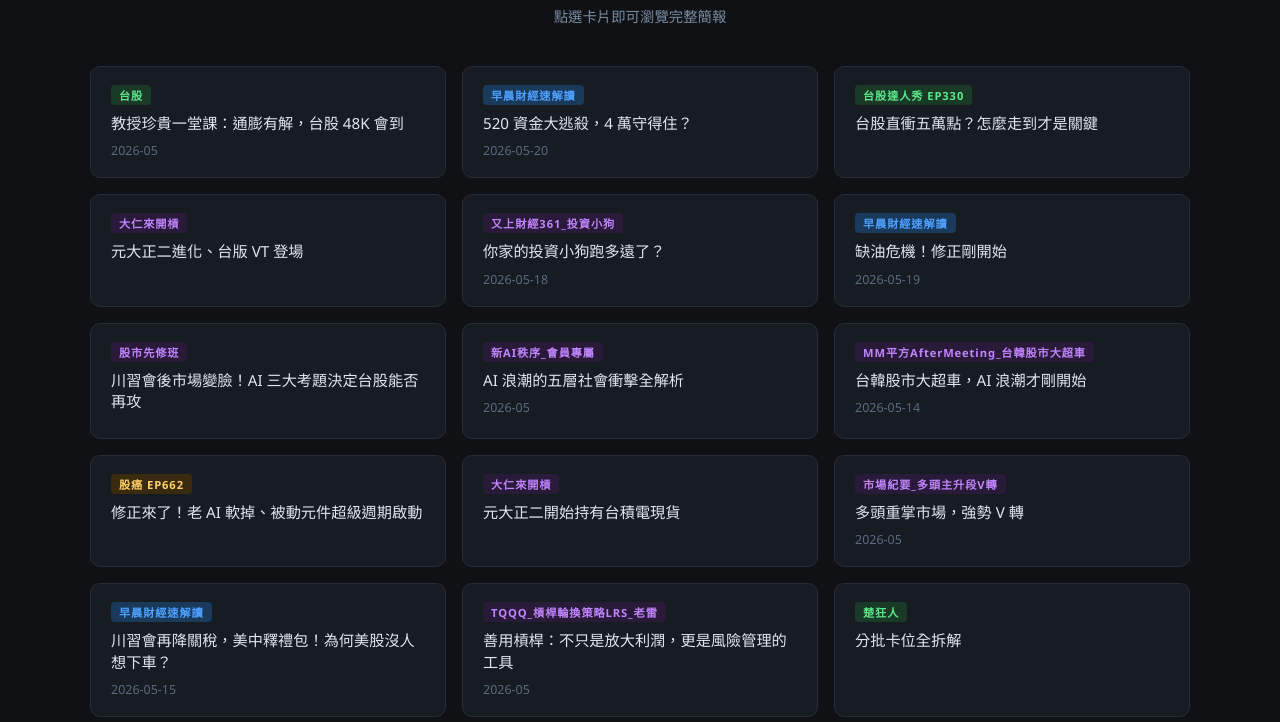
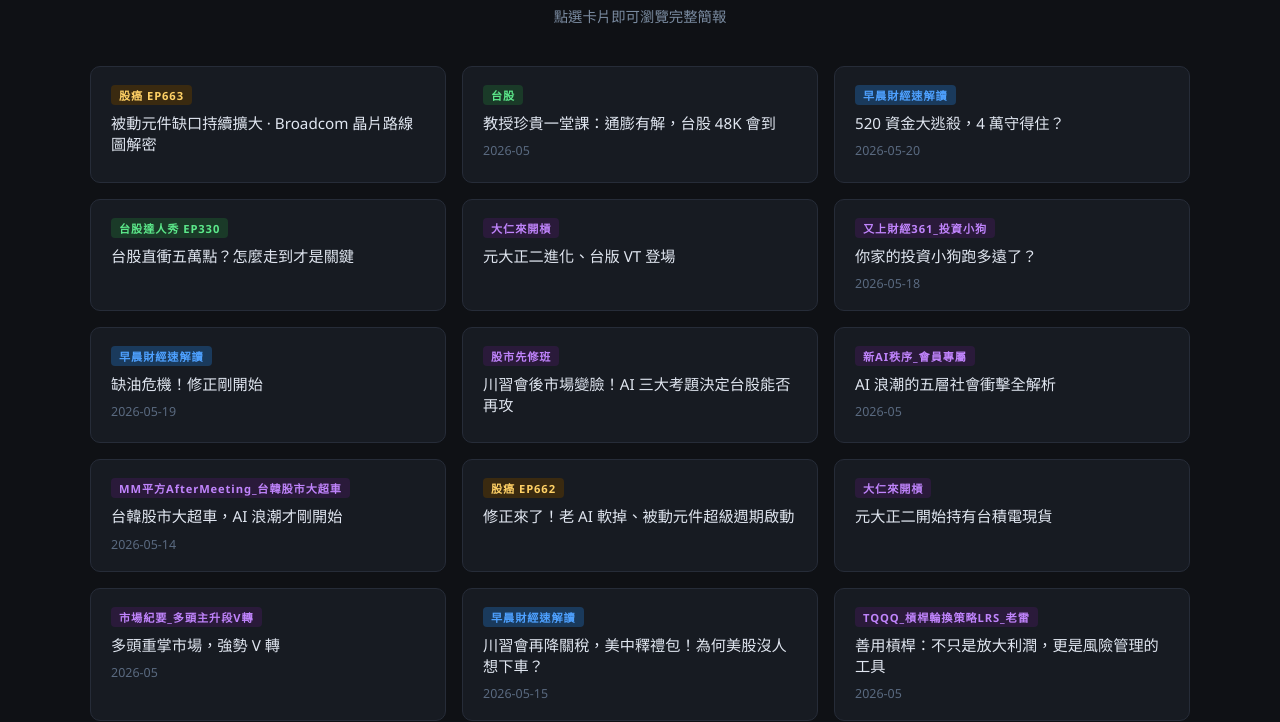
Before and after one commit to realbfu/podcast, a website: page report/index.html in a window 1280 px wide. Shown: the part 89-811 px from the top of the page. Drawn offline with Linux system fonts and the light colour scheme.

Commit message:
chore: 自動更新 index.html 及 .nojekyll

```diff
--- a/report/index.html
+++ b/report/index.html
@@ -57,6 +57,12 @@
     <p>點選卡片即可瀏覽完整簡報</p>
   </header>
   <div class="grid">
+    <a class="card" href="EP663_市場重點簡報.html">
+      <span class="tag tag-gooaye">股癌 EP663</span>
+      <span class="title">被動元件缺口持續擴大 · Broadcom 晶片路線圖解密</span>
+      <span class="date"></span>
+    </a>
+
     <a class="card" href="2026_5_兆華艾綸說_張錫教授_台股48K_市場重點簡報.html">
       <span class="tag tag-taiwan">台股</span>
       <span class="title">教授珍貴一堂課：通膨有解，台股 48K 會到</span>
```
